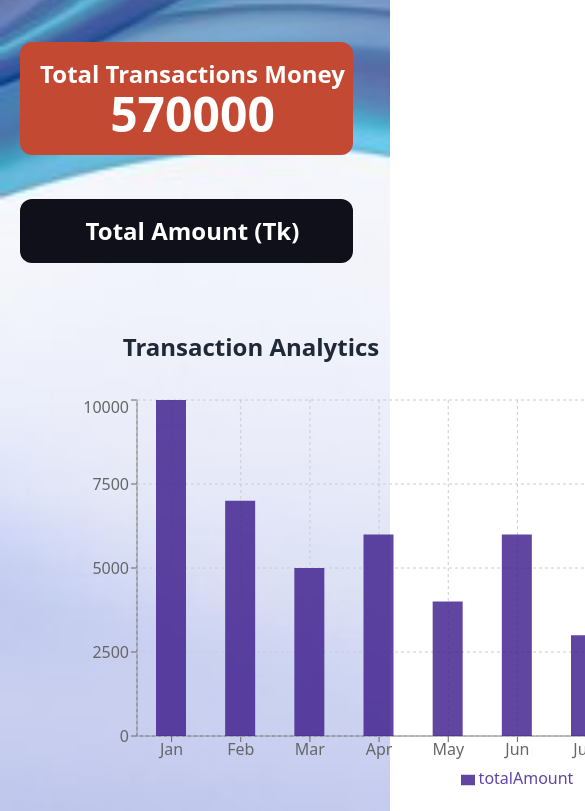
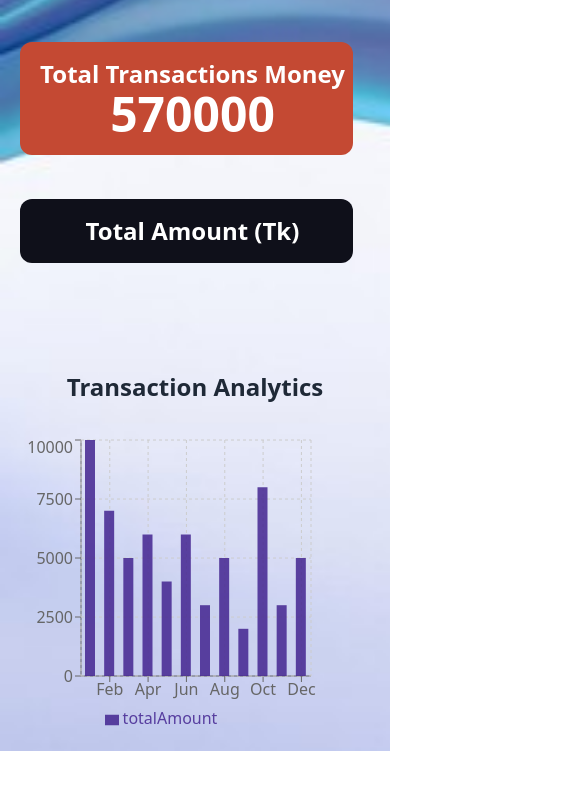
Before and after one commit to Mamun-Ur-Rashid/netpay, a React (Vite) app: page /dashboard/dashboard/agentHome in a window 390 px wide. Shown: the part 702-1513 px from the top of the page, 585 px wide, since content can reach past the window. After the commit the page ends 1453 px from the top, so only its background shows below. Built offline with nearby package versions, Linux system fonts and the light colour scheme; no server answers.

Commit message:
responsive completed almost

```diff
--- a/src/pages/Dashboard/UserDashboard/cashOut/UserCashOut.jsx
+++ b/src/pages/Dashboard/UserDashboard/cashOut/UserCashOut.jsx
@@ -41,7 +41,7 @@ const UserCashOut = () => {
     return (
         <div className='p-2 md:m-4 mb-28 pb-10'>
             <h3 className='text-center text-2xl font-bold'>Cash Out form Agent</h3>
-            <div className='shadow-2xl p-5 md:w-1/2 my-4 mx-auto bg-white bg-opacity-20 backdrop-blur-md  rounded-xl'>
+            <div className='shadow-2xl p-5 lg:w-1/2 my-4 mx-auto bg-white bg-opacity-20 backdrop-blur-md  rounded-xl'>
                 <form onSubmit={handleSubmit(onSubmit)} className='space-y-2 text-2xl'>
                     <div className='form-control md:w-3/4 mx-auto'>
                         <label htmlFor="">User Account</label>
--- a/src/pages/Dashboard/adminDashboard/addMoney/AdminAddMoney.jsx
+++ b/src/pages/Dashboard/adminDashboard/addMoney/AdminAddMoney.jsx
@@ -45,7 +45,7 @@ const AdminAddMoney = () => {
                 <p className='text-center text-2xl font-bold'>Admin From Agent</p>
             </div>
             <h3 className='text-3xl font-semibold text-center mb-5 '>Add Money</h3>
-            <div className='shadow-2xl p-5 md:w-1/2 my-4 mx-auto bg-white bg-opacity-20 backdrop-blur-md  rounded-xl'>
+            <div className='shadow-2xl p-5 lg:w-1/2 my-4 mx-auto bg-white bg-opacity-20 backdrop-blur-md  rounded-xl'>
                 <form onSubmit={handleSubmit(onSubmit)} className='space-y-2 text-2xl'>
                     <div className='form-control md:w-3/4 mx-auto'>
                         <label htmlFor="">Admin Account</label>
--- a/src/pages/Dashboard/agentDashboard/addMoney/AgentAddMoney.jsx
+++ b/src/pages/Dashboard/agentDashboard/addMoney/AgentAddMoney.jsx
@@ -58,11 +58,11 @@ const AgentAddMoney = () => {
                 <p className='text-center text-2xl font-bold'>Agent From User</p>
             </div>
             <h3 className='text-3xl font-semibold text-center mb-5 '>Add Money</h3>
-            <div className='shadow-2xl p-5 md:w-1/2 my-4 mx-auto bg-white bg-opacity-20 backdrop-blur-md  rounded-xl'>
+            <div className='shadow-2xl p-5 lg:w-1/2 my-4 mx-auto bg-white bg-opacity-20 backdrop-blur-md  rounded-xl'>
                 <form onSubmit={handleSubmit(onSubmit)} className='space-y-2 text-2xl'>
                     <div className='form-control md:w-3/4 mx-auto'>
                         <label htmlFor="">Agent Account</label>
-                        <input type='text' className='input input-bordered mt-2' {...register("agentAccount", { minLength: 11, maxLength: 11 })}  disabled defaultValue={isUserInfo && isUserInfo.number ? isUserInfo.number : ''} placeholder='Enter Agent Account Number' />
+                        <input type='text' className='input input-bordered mt-2' {...register("agentAccount", { minLength: 11, maxLength: 11 })} disabled defaultValue={isUserInfo && isUserInfo.number ? isUserInfo.number : ''} placeholder='Enter Agent Account Number' />
                         {errors.agentAccount && <span className='mt-3 text-red-600'>Please input correct account number!</span>}
                     </div>
                     <div className='form-control md:w-3/4 mx-auto'>
--- a/src/pages/Dashboard/agentDashboard/agentHome/AgentHome.jsx
+++ b/src/pages/Dashboard/agentDashboard/agentHome/AgentHome.jsx
@@ -4,6 +4,7 @@ import { AuthContext } from '../../../AuthProvider/AuthProvider';
 import { useQuery } from '@tanstack/react-query';
 import axios from 'axios';
 import { Bar, BarChart, CartesianGrid, Legend, ResponsiveContainer, Tooltip, XAxis, YAxis } from 'recharts';
+import { useMediaQuery } from 'react-responsive';
 
 const data = [
     {
@@ -59,8 +60,10 @@ const data = [
 
 const AgentHome = () => {
     const [axiosSecure] = useAxiosSecure();
-    const {user} = useContext(AuthContext);
-    const [isUserInfo, setUserInfo ] = useState(false);
+    const { user } = useContext(AuthContext);
+    const [isUserInfo, setUserInfo] = useState(false);
+    const isTab = useMediaQuery({ maxWidth: 968 });
+    const isMobile = useMediaQuery({ maxWidth: 767 });
 
     const { data: allTransactions = [], isLoading, refetch } = useQuery({
         queryKey: ['allTransactions'],
@@ -85,24 +88,24 @@ const AgentHome = () => {
         <div>
             <div className='grid sm:grid-cols-2 md:grid-cols-3 gap-1 mr-5 mt-6 text-white'>
                 <div className='m-5 pl-3 pt-4 w-[90%] h-38 bg-[#33C49D] rounded-xl text-2xl'>
-                   <p className='text-center font-bold pb-4'> Total Transactions <br /> <small className='text-5xl'>{allTransactions.length}</small></p>
+                    <p className='text-center font-bold pb-4'> Total Transactions <br /> <small className='text-5xl'>{allTransactions.length}</small></p>
                 </div>
                 <div className='m-5 pl-3 pt-4 w-[90%] h-38 bg-[#C44933] rounded-xl text-2xl'>
                     <p className='text-center font-bold pb-4'> Total Transactions Money  <small className='text-5xl'>570000</small> </p>
                 </div>
                 <div className='m-5 mr-5 pl-3 pt-4 w-[90%] h-38 bg-[#0F101A] rounded-xl text-2xl'>
                     <p className='text-center font-bold pb-4'>   Total Amount (Tk) <br />
-                    <small className='text-5xl'>{isUserInfo.balance}</small> </p>
+                        <small className='text-5xl'>{isUserInfo.balance}</small> </p>
                 </div>
             </div>
-            <div className='w-full p-4 mt-18 ml-14'>
+            <div className='w-screen p-4 mt-10 '>
                 <h2 className='text-2xl font-semibold text-center my-8'>Transaction Analytics</h2>
                 <BarChart
-                    width={900}
-                    height={400}
+                    width={isMobile ? 300 : 1000}
+                    // width={isTab? 600 : 1400}
+                    height={isMobile ? 300 : 400}
                     data={data}
-
-                    barSize={30}
+                    barSize={isMobile ? 10 : 30}
                     className='mt-5'
                 >
                     <XAxis dataKey="name" />
--- a/src/pages/Dashboard/agentDashboard/agentSendMoney/agentToUser/AgentToUser.jsx
+++ b/src/pages/Dashboard/agentDashboard/agentSendMoney/agentToUser/AgentToUser.jsx
@@ -52,9 +52,9 @@ const AgentToUser = () => {
     return (
         <div className='p-2 md:m-4 '>
             <div>
-                <p className='text-center text-2xl font-bold'>Agent to User</p>
+                <p className='text-center text-4xl  font-bold'>Agent to User</p>
             </div>
-            <h3 className='text-3xl font-semibold text-center mb-5 '>Send Money</h3>
+            <h3 className='text-4xl font-semibold text-center mb-7 '>Send Money</h3>
             <div className='shadow-2xl p-5 md:w-1/2 my-4 mx-auto bg-white bg-opacity-20 backdrop-blur-md  rounded-xl'>
                 <form onSubmit={handleSubmit(onSubmit)} className='space-y-2 text-2xl'>
                     <div className='form-control md:w-3/4 mx-auto'>
--- a/src/pages/Dashboard/agentDashboard/transactionHistory/TransactionHistory.jsx
+++ b/src/pages/Dashboard/agentDashboard/transactionHistory/TransactionHistory.jsx
@@ -3,7 +3,7 @@ import { useQuery } from "@tanstack/react-query";
 import useUser from "../../../../Hook/useUser";
 import useAxiosSecure from "../../../../Hook/useAxiosSecure";
 
-const TransactionHistory =() => {
+const TransactionHistory = () => {
 
     const [user] = useUser();
     const [axiosSecure] = useAxiosSecure();
@@ -17,10 +17,10 @@ const TransactionHistory =() => {
     })
     return (
         <div>
-             <h2 className='text-4xl my-6 text-center font-bold'>All Transactions!</h2>
+            <h2 className='text-4xl my-6 text-center font-bold'>All Transactions!</h2>
             <div>
-                <div className="overflow-x-auto p-4">
-                    <table className="table">
+                <div className="overflow-x-auto px-4 ">
+                    <table className="table p-8 rounded-xl">
                         {/* head */}
                         <thead>
                             <tr className='bg-[#4e63b8] text-lg text-white'>
```
